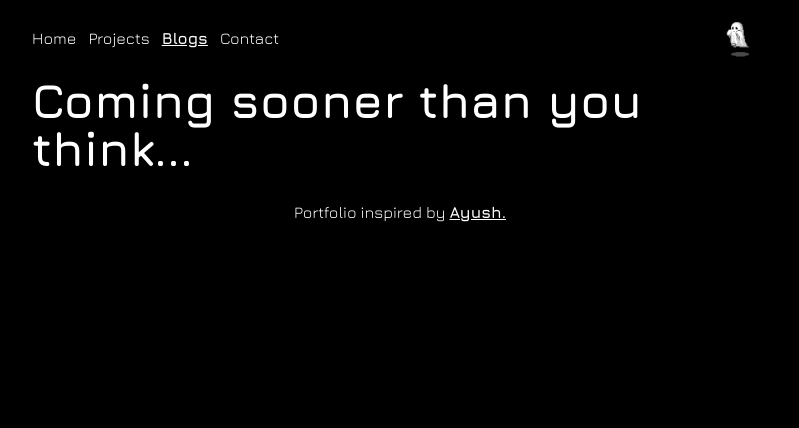
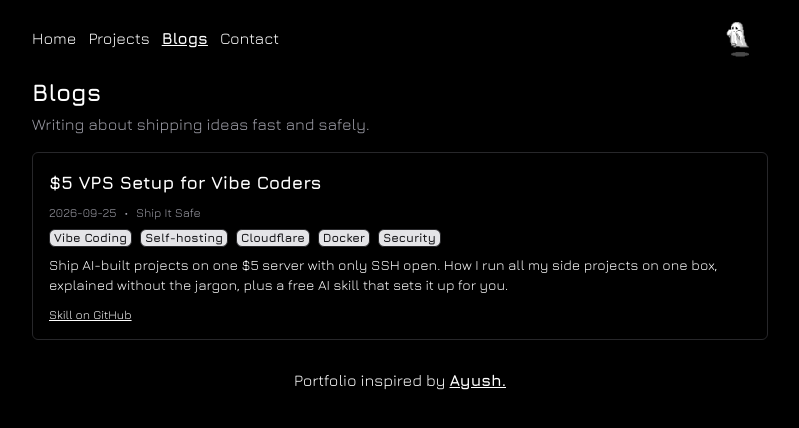
Before and after one commit to anant-c/anant-portfolio, a React (Vite) app: page /blogs in a window 1280 px wide. Shown: the top 428 px of the page, without its empty margins (240-1039 px from the left). Built offline with nearby package versions, Linux system fonts and the light colour scheme.

Commit message:
Add blogs page driven by src/data/blogs.js

```diff
--- a/src/components/Blogs.jsx
+++ b/src/components/Blogs.jsx
@@ -1,10 +1,31 @@
-import React from 'react'
+import React from 'react';
+import { blogs } from '../data/blogs';
+import BlogCard from './ui/BlogCard';
 
-const Blogs = () => {
+const Blogs = ({ posts = blogs }) => {
+  const list = posts || blogs;
+
   return (
-    <p className='font-bold text-4xl md:text-4xl lg:text-5xl'>Coming sooner than you think...</p>
+    <div>
+      <h1 className="font-bold text-2xl">Blogs</h1>
+      <p className="text-zinc-400 mt-1 mb-4">
+        Writing about shipping ideas fast and safely.
+      </p>
 
-  )
-}
+      {list && list.length > 0 ? (
+        <div>
+          {list.map((blog) => (
+            <BlogCard key={blog.slug} blog={blog} />
+          ))}
+        </div>
+      ) : (
+        <p className="font-bold text-4xl md:text-4xl lg:text-5xl">
+          Coming sooner than you think...
+        </p>
+      )}
+    </div>
+  );
+};
 
-export default Blogs
+export { Blogs };
+export default Blogs;
--- /dev/null
+++ b/src/components/ui/BlogCard.jsx
@@ -0,0 +1,70 @@
+import React from 'react';
+import TechTag from './TechTag';
+
+const BlogCard = ({ blog, post, item, ...props }) => {
+  const b = blog || post || item || props;
+  const hasUrl = Boolean(b.url && b.url.trim());
+
+  const content = (
+    <>
+      <h2
+        className={`font-bold text-lg ${
+          hasUrl ? 'underline hover:no-underline' : ''
+        }`}
+      >
+        {b.title}
+      </h2>
+      {(b.date || b.series) && (
+        <div className="text-xs text-zinc-400 flex items-center gap-2">
+          {b.date && <span>{b.date}</span>}
+          {b.date && b.series && <span>•</span>}
+          {b.series && <span>{b.series}</span>}
+        </div>
+      )}
+      {Array.isArray(b.tags) && b.tags.length > 0 && (
+        <div className="flex gap-2 flex-wrap">
+          {b.tags.map((tag) => (
+            <TechTag key={tag} tag={tag} />
+          ))}
+        </div>
+      )}
+      {b.description && <p className="text-sm">{b.description}</p>}
+      {!hasUrl && Array.isArray(b.links) && b.links.length > 0 && (
+        <div className="flex gap-3 flex-wrap mt-1">
+          {b.links.map((link, idx) => (
+            <a
+              key={link.url || idx}
+              href={link.url}
+              target="_blank"
+              rel="noreferrer"
+              className="text-xs underline hover:no-underline"
+            >
+              {link.label}
+            </a>
+          ))}
+        </div>
+      )}
+    </>
+  );
+
+  const cardClasses =
+    'py-4 px-4 border border-zinc-800 rounded-md flex flex-col gap-2 my-4 hover:scale-105 transition-all';
+
+  if (hasUrl) {
+    return (
+      <a
+        href={b.url}
+        target="_blank"
+        rel="noreferrer"
+        className={cardClasses}
+      >
+        {content}
+      </a>
+    );
+  }
+
+  return <div className={cardClasses}>{content}</div>;
+};
+
+export { BlogCard };
+export default BlogCard;
--- /dev/null
+++ b/src/data/blogs.js
@@ -0,0 +1,20 @@
+export const blogs = [
+  {
+    slug: "5-dollar-vps-setup-for-vibe-coders",
+    title: "$5 VPS Setup for Vibe Coders",
+    date: "2026-09-25",
+    series: "Ship It Safe",
+    description:
+      "Ship AI-built projects on one $5 server with only SSH open. How I run all my side projects on one box, explained without the jargon, plus a free AI skill that sets it up for you.",
+    tags: ["Vibe Coding", "Self-hosting", "Cloudflare", "Docker", "Security"],
+    url: "" /* TODO: paste the live Hashnode URL */,
+    links: [
+      {
+        label: "Skill on GitHub",
+        url: "https://github.com/anant-c/skills",
+      },
+    ],
+  },
+];
+
+export default blogs;
```
